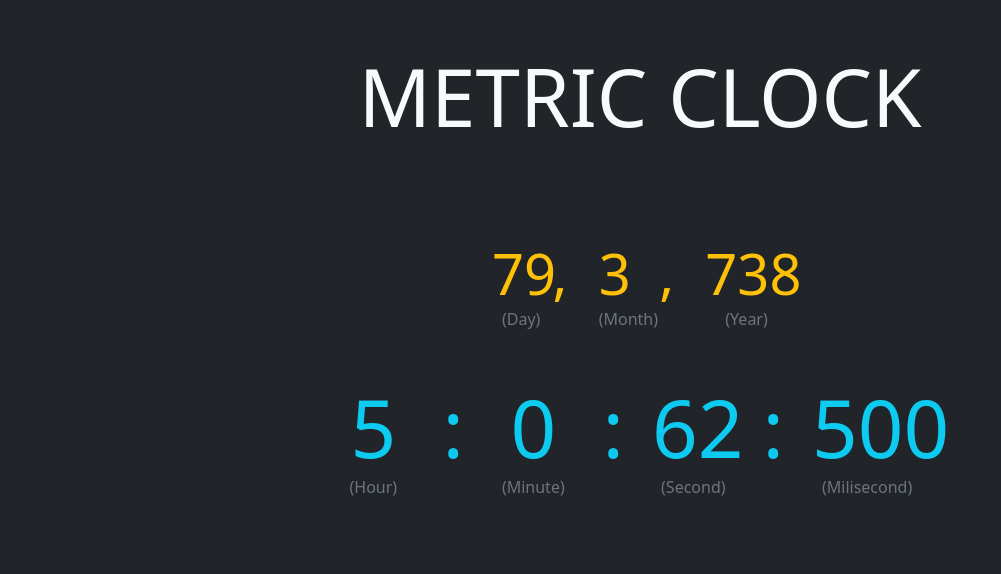
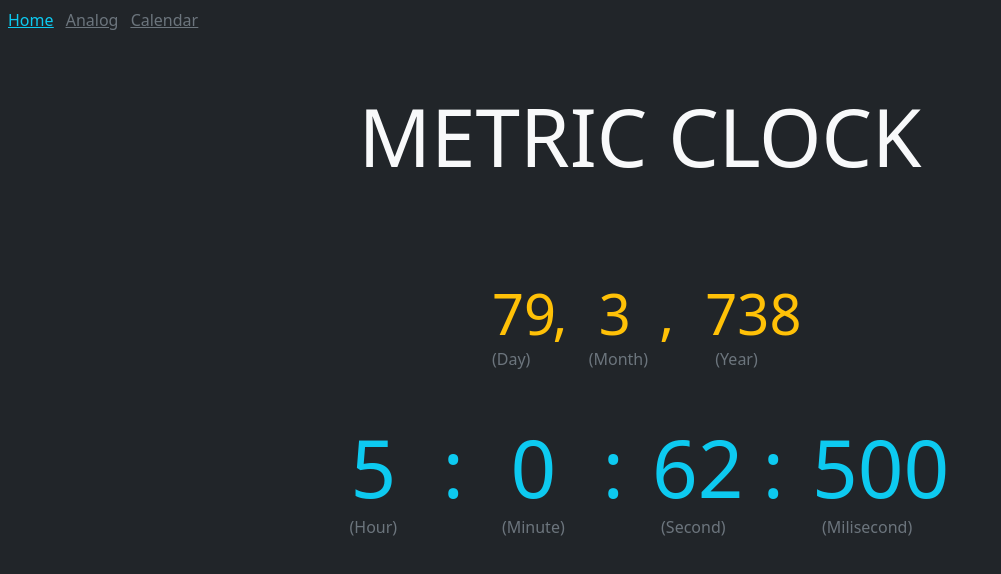
Before and after one commit to SKR301/Metric-Clock, a plain HTML site: page index.html in a window 1280 px wide. Shown: the whole page, without its empty margins (0-1001 px from the left). Drawn offline with nearby package versions, Linux system fonts and the light colour scheme.

Commit message:
added navbar

```diff
--- a/index.html
+++ b/index.html
@@ -6,13 +6,22 @@
     <title>Metric-Clock</title>
 </head>
 
-<body class="bg-dark text-center">
+<body class="bg-dark">
 
-<header class="display-1 text-light mt-5">
+<!-- nav bar -->
+<ul class="list-inline text-light p-2">
+  <li class="list-inline-item"><a class="text-info" href="#"><u>Home</u></a></li>
+  <li class="list-inline-item"><a class="text-secondary" href="analog-clock/index.html"><u>Analog</u></a></li>
+  <li class="list-inline-item"><a class="text-secondary" href="calendar/index.html"><u>Calendar</u></a></li>
+</ul>
+
+<!-- title -->
+<header class="display-1 text-light mt-5 text-center">
     METRIC CLOCK
 </header>
 
-<div class="text-warning display-4 container w-25 mt-5 pt-5">
+<!-- date -->
+<div class="text-warning display-4 container w-25 mt-5 pt-5 text-center">
     <div class="row">
         <div class="col-2" id="metricDay">
             0
@@ -31,9 +40,9 @@
         </div>
     </div>
 </div>
-<div class="text-secondary container w-25">
+<div class="text-secondary container w-25 text-center">
     <div class="row">
-        <div class="col-2" style="margin-left: 10px;">
+        <div class="col-2">
             (Day)
         </div>
         <div class="col-2">
@@ -49,7 +58,8 @@
     </div>
 </div>
 
-<div class="display-1 text-info container w-50 mt-5">
+<!-- time -->
+<div class="display-1 text-info container w-50 mt-5 text-center">
     <div class="row">
         <div class="col-2" id="metricHour">
             0
@@ -75,7 +85,7 @@
     </div>
 </div>
 
-<div class="text-secondary container w-50">
+<div class="text-secondary container w-50 text-center">
     <div class="row">
         <div class="col-2" style="">
             (Hour)
```
Also changed, not shown: analog-clock/index.html (+10 -3 lines), calendar/calender.css (+1 -9 lines), calendar/calender.js (+0 -22 lines), calendar/index.html (+13 -1 lines).
